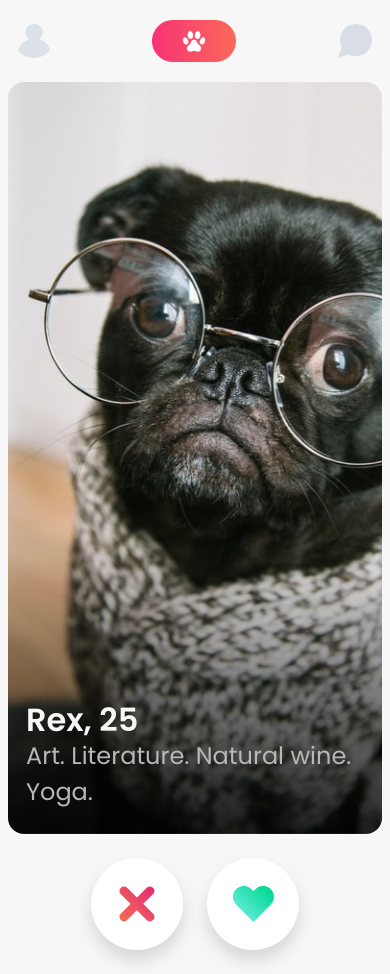
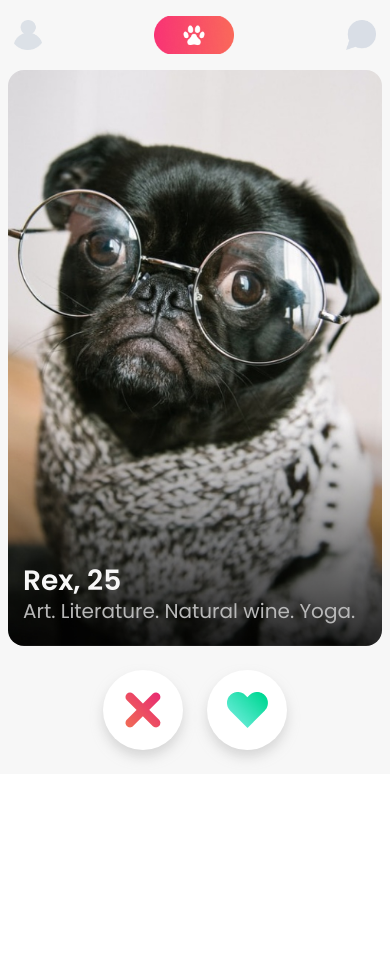
Before and after one commit to PetrValenta92/tindog, a website built with Vite: page index.html in a window 390 px wide. After the commit the page ends 844 px from the top, so only its background shows below. Built offline with nearby package versions, Linux system fonts and the light colour scheme.

Commit message:
Add responsive design

```diff
--- a/index.css
+++ b/index.css
@@ -38,6 +38,12 @@ body {
   line-height: 1.5;
 }
 
+@media (width < 420px) {
+  body {
+    font-size: 1.25rem;
+  }
+}
+
 /* Make images easier to work with */
 img {
   display: block;
@@ -52,7 +58,6 @@ img {
   padding: 0 0.5rem;
   max-width: 35rem;
   background-color: hsl(var(--cl-profile-name));
-  display: flex;
 }
 
 .rounded {
@@ -70,6 +75,13 @@ h2,
   font-size: 2rem;
   font-weight: 600;
   color: hsl(var(--cl-profile-name));
+}
+
+@media (width < 420px) {
+  h2,
+  .reset-btn {
+    font-size: 1.75rem;
+  }
 }
 
 h2 {
@@ -95,16 +107,38 @@ h2 {
   cursor: pointer;
 }
 
+@media (width < 420px) {
+  .btn {
+    width: 5rem;
+    height: 5rem;
+    box-shadow: 0 7px 12px hsl(var(--cl-profile-bio), 0.5);
+  }
+}
+
 .reject-btn:hover,
 .reject-btn:focus {
   background-color: hsl(var(--cl-reject-btn-hovered));
   box-shadow: 0 10px 15px hsl(var(--cl-reject-btn-hovered), 0.8);
 }
 
+@media (width < 420px) {
+  .reject-btn:hover,
+  .reject-btn:focus {
+    box-shadow: 0 7px 12px hsl(var(--cl-reject-btn-hovered), 0.8);
+  }
+}
+
 .like-btn:hover,
 .like-btn:focus {
   background-color: hsl(var(--cl-like-btn-hovered));
   box-shadow: 0 10px 15px hsl(var(--cl-like-btn-hovered), 0.8);
+}
+
+@media (width < 420px) {
+  .like-btn:hover,
+  .like-btn:focus {
+    box-shadow: 0 7px 12px hsl(var(--cl-like-btn-hovered), 0.8);
+  }
 }
 
 .reset-btn {
@@ -118,6 +152,13 @@ h2 {
     rgba(250, 105, 90, 1) 100%
   );
   cursor: pointer;
+}
+
+@media (width < 420px) {
+  .reset-btn {
+    margin: 1rem 0;
+    padding: 0.625rem 4.5rem;
+  }
 }
 
 .reset-btn:hover,
@@ -139,9 +180,22 @@ header .container {
   align-items: center;
 }
 
+@media (width < 420px) {
+  header .container {
+    padding: 1rem .875rem;
+  }
+}
+
 .profile-icon {
   width: 2rem;
   height: 2.125rem;
+}
+
+@media (width < 420px) {
+  .profile-icon {
+    width: 1.75rem;
+    height: 1.875rem;
+  }
 }
 
 .logo {
@@ -149,9 +203,23 @@ header .container {
   height: 2.625rem;
 }
 
+@media (width < 420px) {
+  .logo {
+    width: 5rem;
+    height: 2.375rem;
+  }
+}
+
 .chat-icon {
   width: 2.125rem;
   height: 2.125rem;
+}
+
+@media (width < 420px) {
+  .chat-icon {
+    width: 1.875rem;
+    height: 1.875rem;
+  }
 }
 
 /* Profile */
@@ -167,13 +235,19 @@ main .container {
   flex-direction: column;
 }
 
+@media (width < 420px) {
+  .profile,
+  .end {
+    min-height: 36rem;
+  }
+}
+
 .profile {
   position: relative;
   overflow: hidden;
-  max-width: 100%;
-  min-height: 47rem;
   background-size: cover;
   background-repeat: no-repeat;
+  background-position: center;
   border-radius: 1rem;
   padding-left: 0.75em;
   padding-bottom: 1em;
@@ -192,6 +266,15 @@ main .container {
   transform: rotate(-30deg);
 }
 
+@media (width < 420px) {
+  .label {
+    top: 2.5rem;
+    left: 0.5em;
+    max-width: 11rem;
+    max-height: 5.5rem;
+  }
+}
+
 /* End */
 
 .end {
@@ -207,3 +290,9 @@ main .container {
   text-align: center;
   margin-top: 10rem;
 }
+
+@media (width < 420px) {
+  .end-message {
+    margin-top: 5rem;
+  }
+}
```
